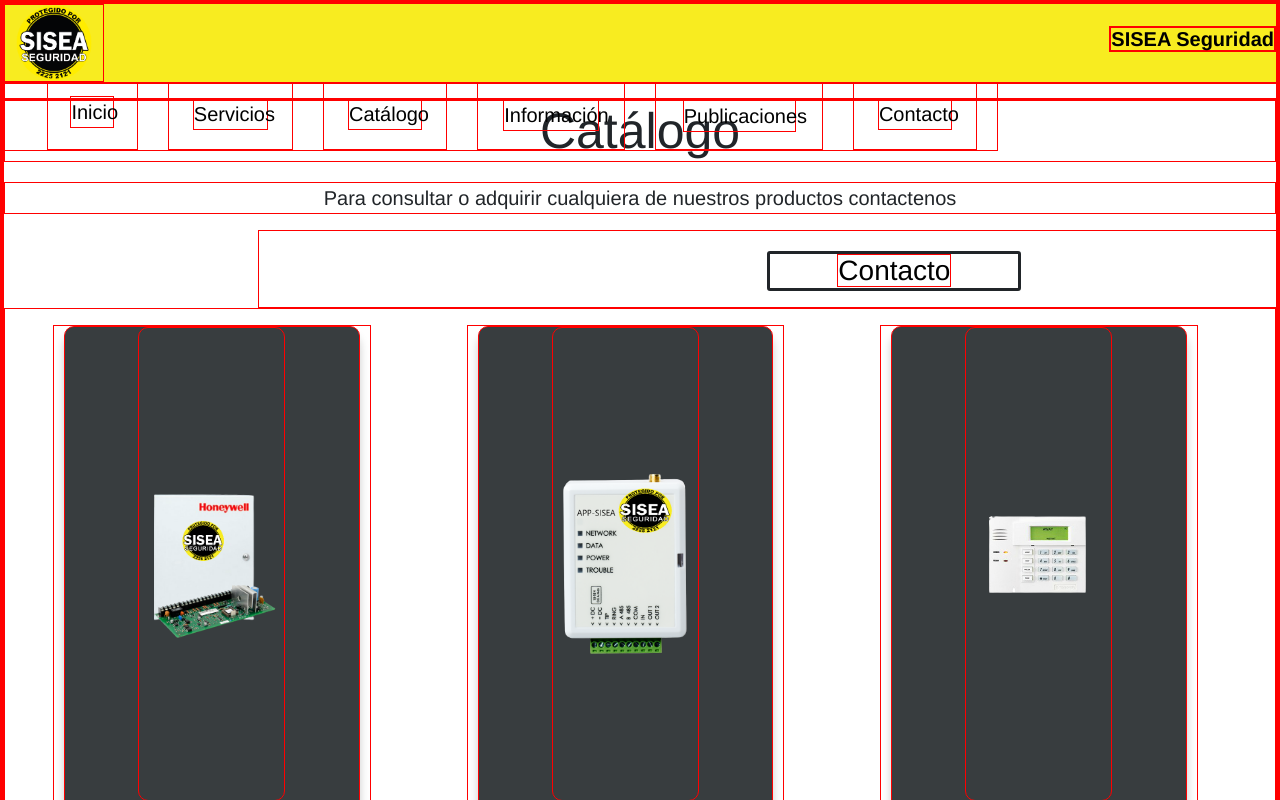
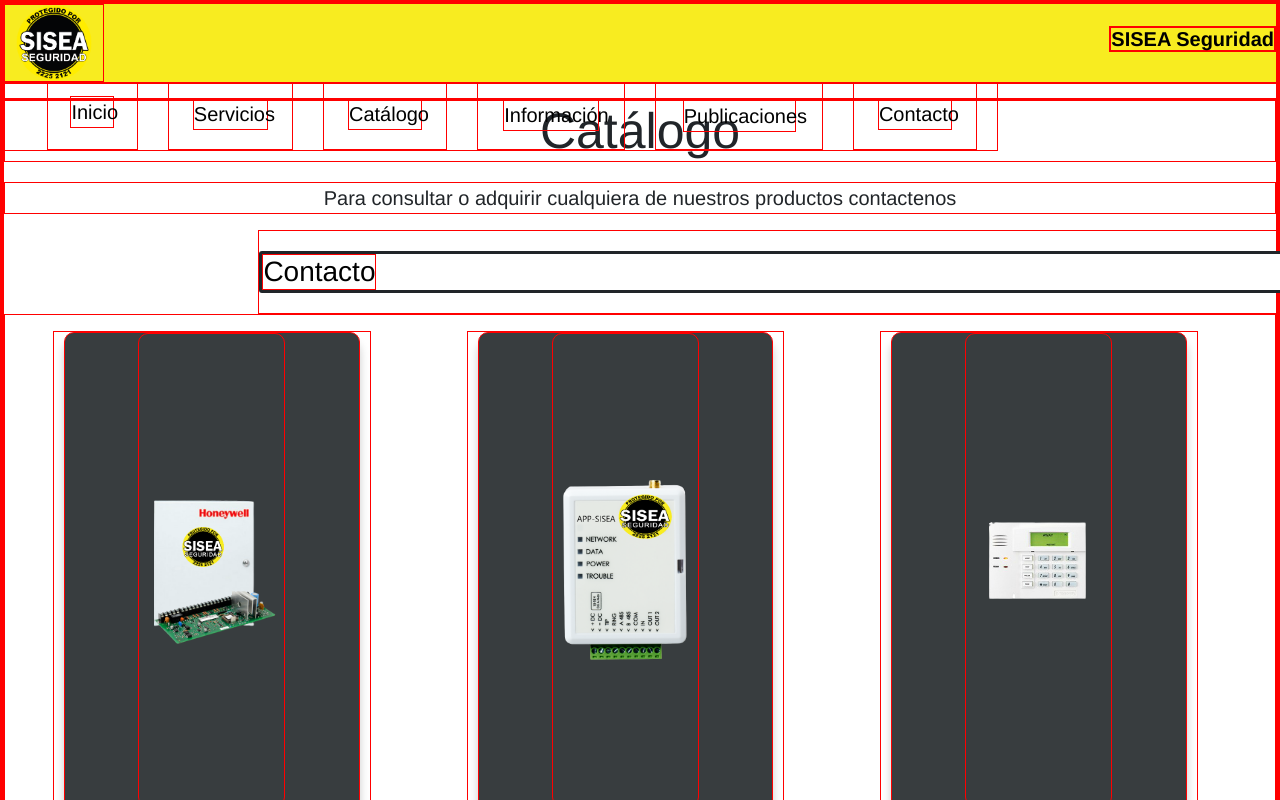
Before and after one commit to Future-TechnologiesCR/SISEA, a React (Vite) app: page /catalogo in a window 1280 px wide. Shown: the top 800 px of the page. Built offline with nearby package versions, Linux system fonts and the light colour scheme.

Commit message:
Arregle un poco el boton de  servicios

```diff
--- a/src/css/Catalogo.css
+++ b/src/css/Catalogo.css
@@ -42,13 +42,10 @@
     text-align: center;
     margin-top: 20px;
     margin-bottom: 20px;
-    margin-left: 40%;
-    margin-right: 40%;
     border-radius: 3px;
     text-decoration: none;
-    overflow: hidden;
-    margin-bottom: 1rem;
-
+    overflow-x: hidden;
+    display: flex;
   }
   .card-button-catalogo a{
     color: black;
```
